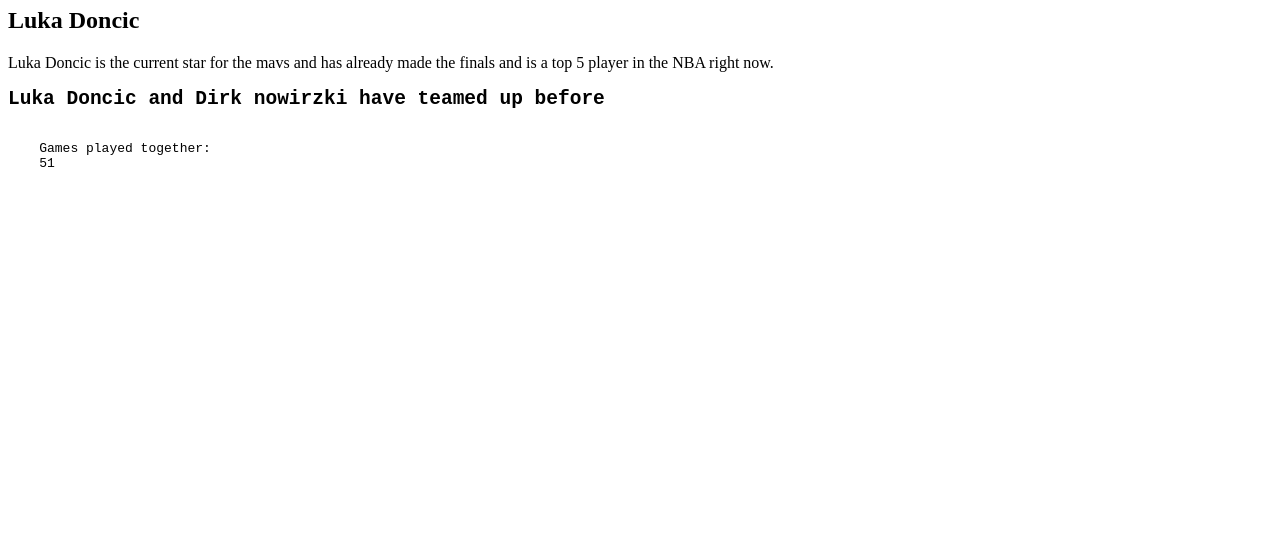
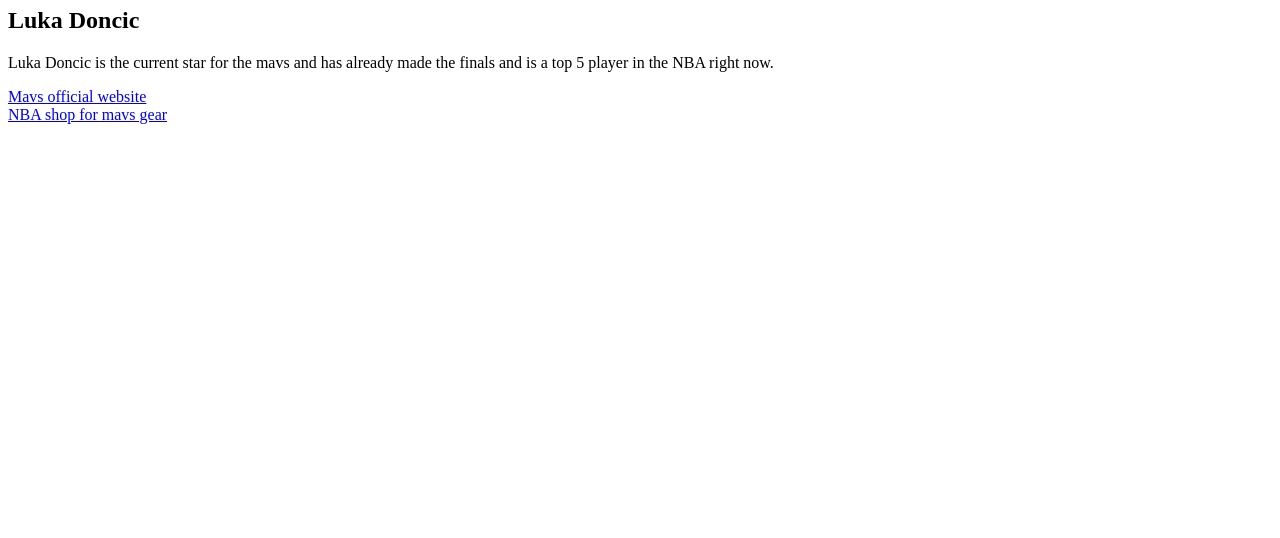
Before and after one commit to wowzas123/Mavericks, a plain HTML site: page index.html in a window 1280 px wide. Shown: the part 262-800 px from the top of the page. Drawn offline with Linux system fonts and the light colour scheme.

Commit message:
Update index.html

```diff
--- a/index.html
+++ b/index.html
@@ -1,5 +1,6 @@
 <!DOCTYPE html>
 <html>
+   <!-- Note <pre> is basically <p> but u can change the formatting -->
   <head>
     <title>Mavericks</title>
   </head>
@@ -13,9 +14,11 @@
     <h1>Star for Mavericks now</h1>
     <h2>Luka Doncic</h2>
     <p>Luka Doncic is the current star for the mavs and has already made the finals and is a top 5 player in the NBA right now.</p>
-    <pre><h2>Luka Doncic and Dirk nowirzki have teamed up before</h2>
-    Games played together:
-    51
-    </pre>
+    <a href="https://www.mavs.com/"
+      target="_blank"
+      title="goes to Mavs website">Mavs official website</a>
+    <br>
+    <a href="https://store.nba.com/dallas-mavericks/"
+       target="_blank">NBA shop for mavs gear</a>
   </body>
 </html>
```
